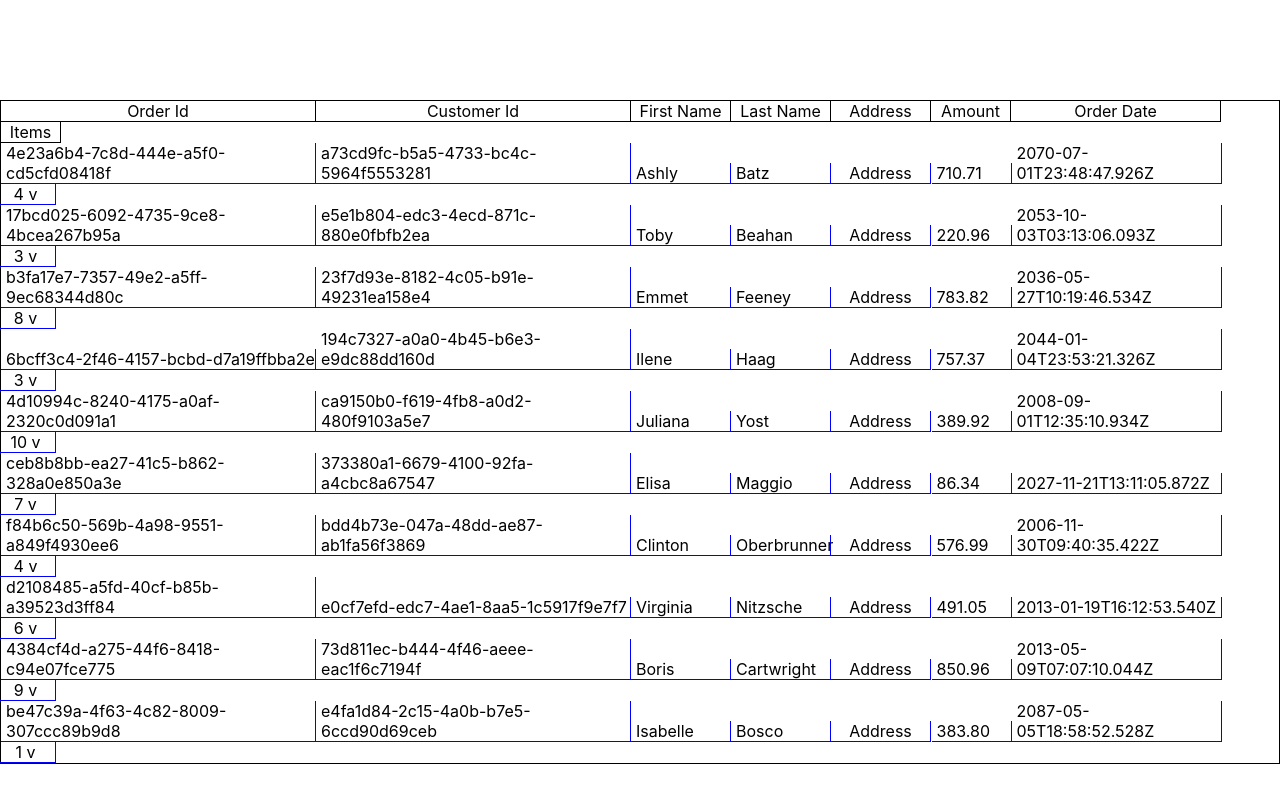
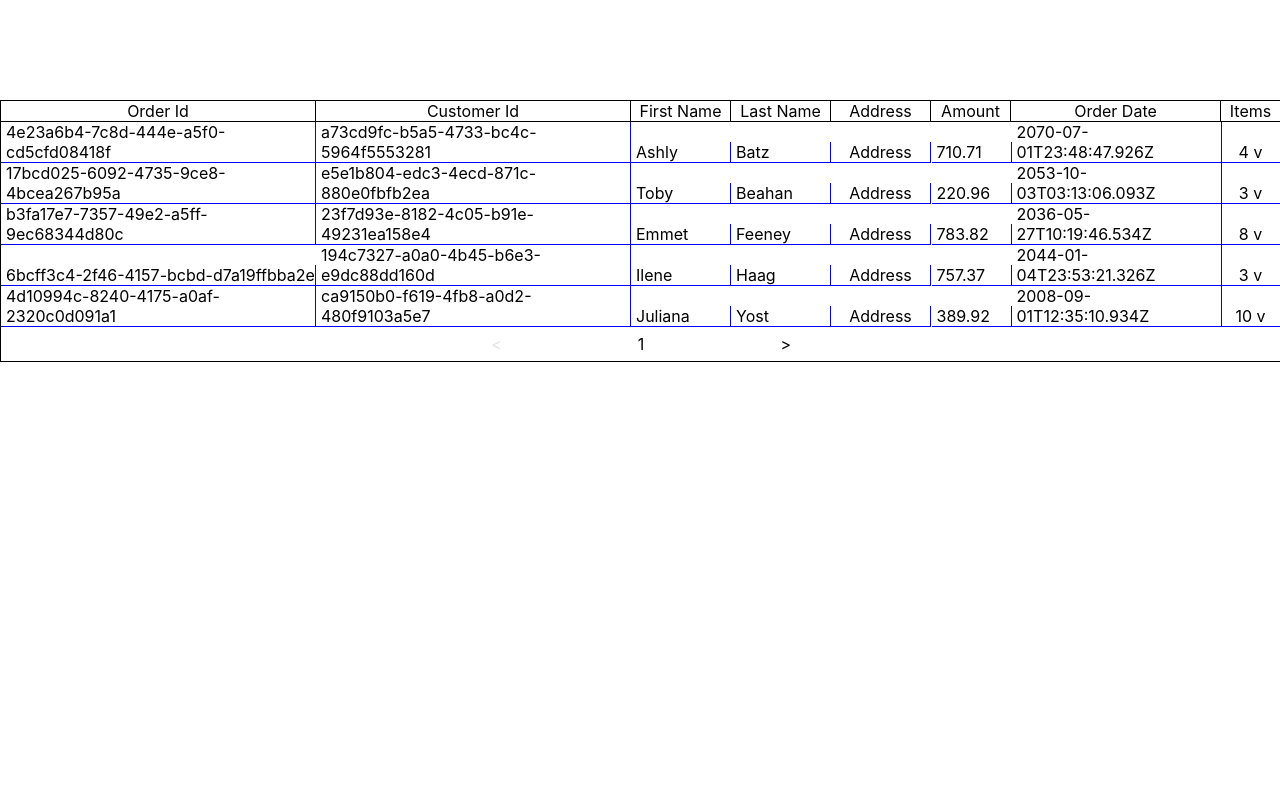
Before and after one commit to eschmiel/wealthforge-technical-challenge, a React (Create React App) app: page / in a window 1280 px wide. Shown: the top 802 px of the page. Built offline with nearby package versions, Linux system fonts and the light colour scheme.

Commit message:
added buttons for navigating the different pages

```diff
--- a/src/main/orderTable.css
+++ b/src/main/orderTable.css
@@ -1,4 +1,5 @@
 #orderTable {
+    width: 1280px;
     margin: 100px auto;
     border: 1px solid black;
 }
@@ -25,11 +26,9 @@
 
 .idNumberCell {
     width: 315px;
-
 }
 
 .nameCell {
-
     width: 100px;
 }
 
@@ -52,3 +51,25 @@
     text-align: center;
     padding-left: 0px;
 }
+
+#pageControls {
+    display: flex;
+    margin: 7px auto;
+    width: 300px;
+    justify-content: space-between;
+
+}
+
+.inactive {
+    color: #e1e3e6;
+    cursor: default;
+}
+
+.clickable {
+    cursor: pointer;
+
+}
+
+    .clickable:hover {
+        color: #6f7275;
+    }
--- a/src/main/orderTable.tsx
+++ b/src/main/orderTable.tsx
@@ -13,16 +13,17 @@ type OrderTableProps = {
 export default function OrderTable({ orders }: OrderTableProps) {
 
     const [pageNumber, setPage] = useState(1);
+    const maxPageEntries = 5;
 
     function generateOrderPage() {
         let orderPage: JSX.Element[] = [];
         let countLimit = 0;
-        let countStart = (pageNumber - 1) * 10; //This should provide the array index of the first order for the current page.
+        let countStart = (pageNumber - 1) * maxPageEntries; //This should provide the array index of the first order for the current page.
                                                 //i.e. countStart is 0 on page 1, 10 on page 2, 20 on page 3
 
-        if (orders.length < pageNumber * 10)
-            countLimit = pageNumber * 10; //10 entries per page
-        else countLimit = orders.length - 1;
+        if (orders.length > pageNumber * maxPageEntries)
+            countLimit = pageNumber * maxPageEntries; //10 entries per page
+        else countLimit = orders.length;
 
 
         for (countStart; countStart < countLimit; countStart++) {
@@ -32,10 +33,31 @@ export default function OrderTable({ orders }: OrderTableProps) {
         return orderPage;
     }
 
+    function incrementPageNumber() {
+        setPage(pageNumber + 1);
+    }
+
+    function decrementPageNumber() {
+        setPage(pageNumber - 1);
+    }
+
     return (
         <div id='orderTable'>
             <OrderTableLabels />
             {generateOrderPage()}
+            <div id='pageControls'>
+                {pageNumber === 1 ?
+                    <div className='pageButton inactive'>{'<'}</div>
+                    : <div className='pageButton clickable' onClick={decrementPageNumber}>{'<'}</div>
+                }
+
+                <div>{pageNumber}</div>
+
+                {pageNumber * maxPageEntries < orders.length ?
+                    <div className='pageButton clickable' onClick={incrementPageNumber}>{'>'}</div>
+                    : <div className='pageButton inactive'>{'>'}</div>
+                }
+            </div>
         </div>
     );
 }
```
